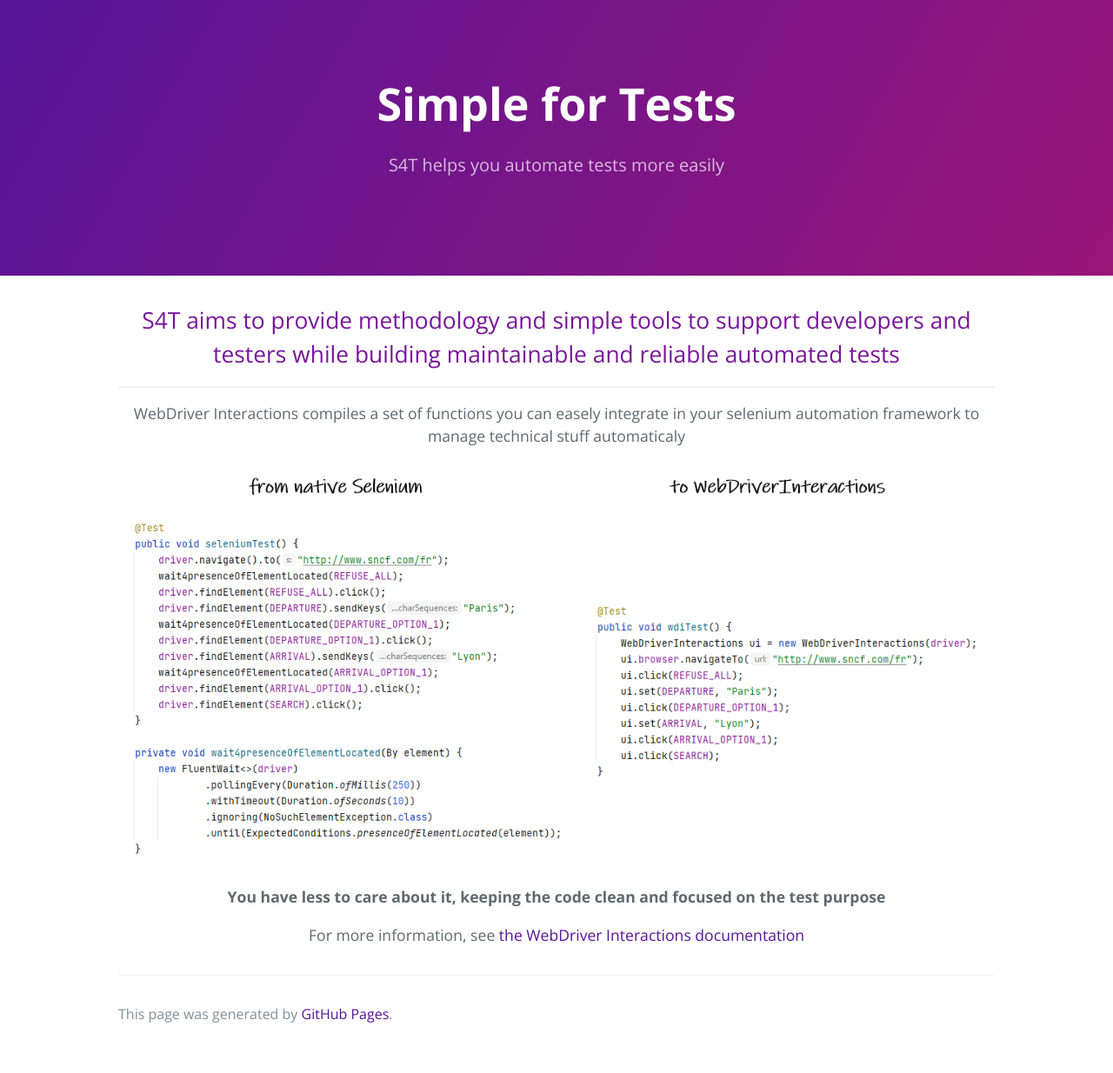
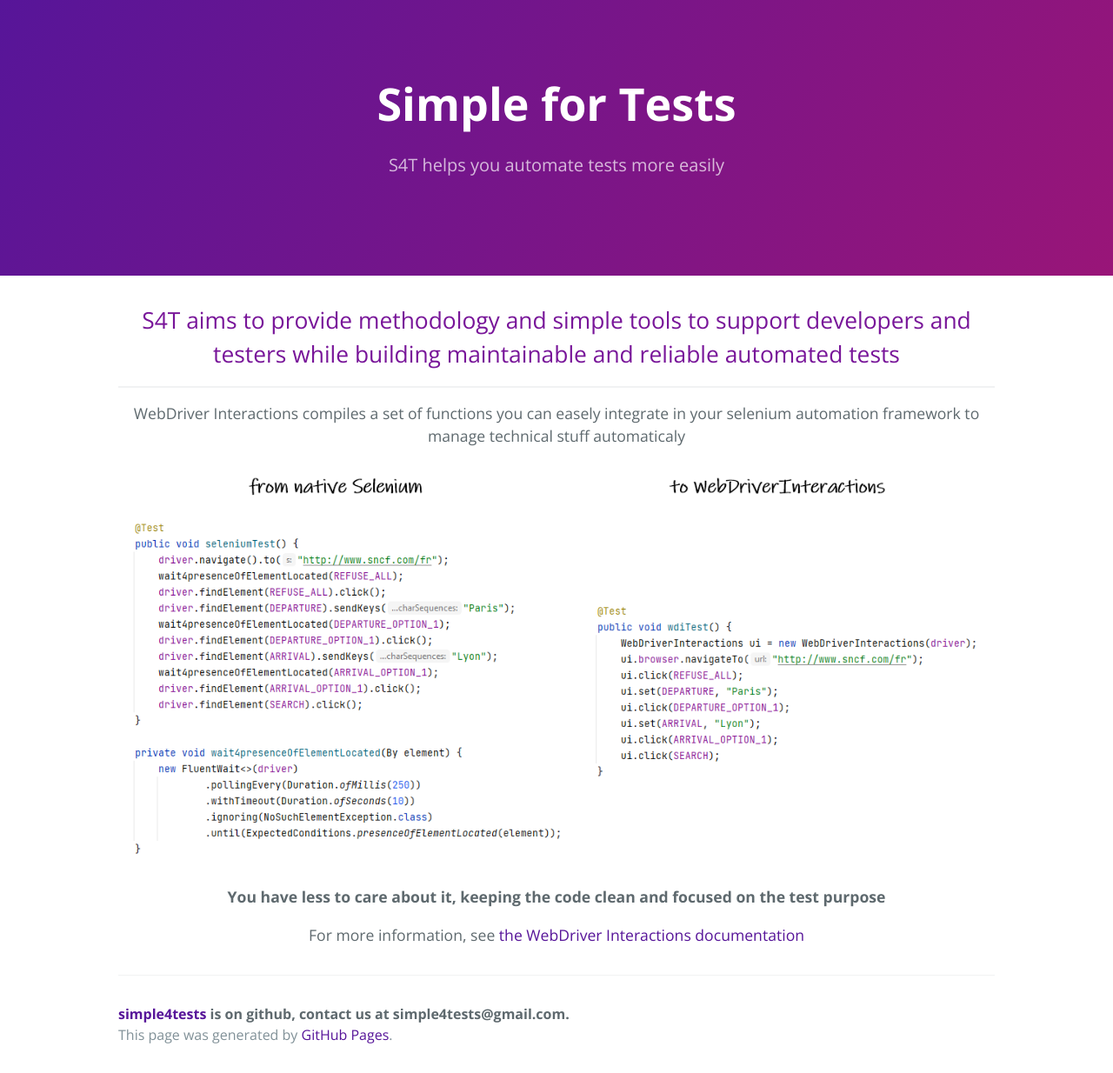
Before and after one commit to simple4tests/simple4tests.github.io, a Jekyll site: the page built from index.html, in a window 1280 px wide. Shown: the whole page at 87% size. Built offline with Jekyll 4.4.1, drawn with Linux system fonts in a browser that asks for light colours; before the commit the page ends 1210 px from its top, so only the background shows below that.

Commit message:
Adding content

```diff
--- a/_layouts/default.html
+++ b/_layouts/default.html
@@ -21,12 +21,10 @@
 <main id="content" class="main-content" role="main">
     {{ content }}
     <footer class="site-footer">
-        {% if site.github.is_project_page %} <span class="site-footer-owner">
-        <a href="{{ site.github.repository_url }}">{{ site.github.repository_name }}</a> is maintained by
-        <a href="{{ site.github.owner_url }}">{{ site.github.owner_name }}</a> (simple4tests@gmail.com).</span>
-        {% endif %}
-        <span class="site-footer-credits">This page was generated by <a
-                href="https://pages.github.com">GitHub Pages</a>.</span>
+        <span class="site-footer-owner">
+        <a href="https://github.com/simple4tests">simple4tests</a> is on github, contact us at simple4tests@gmail.com.</span>
+        <span class="site-footer-credits">
+            This page was generated by <a href="https://pages.github.com">GitHub Pages</a>.</span>
     </footer>
 </main>
 </body>
```
